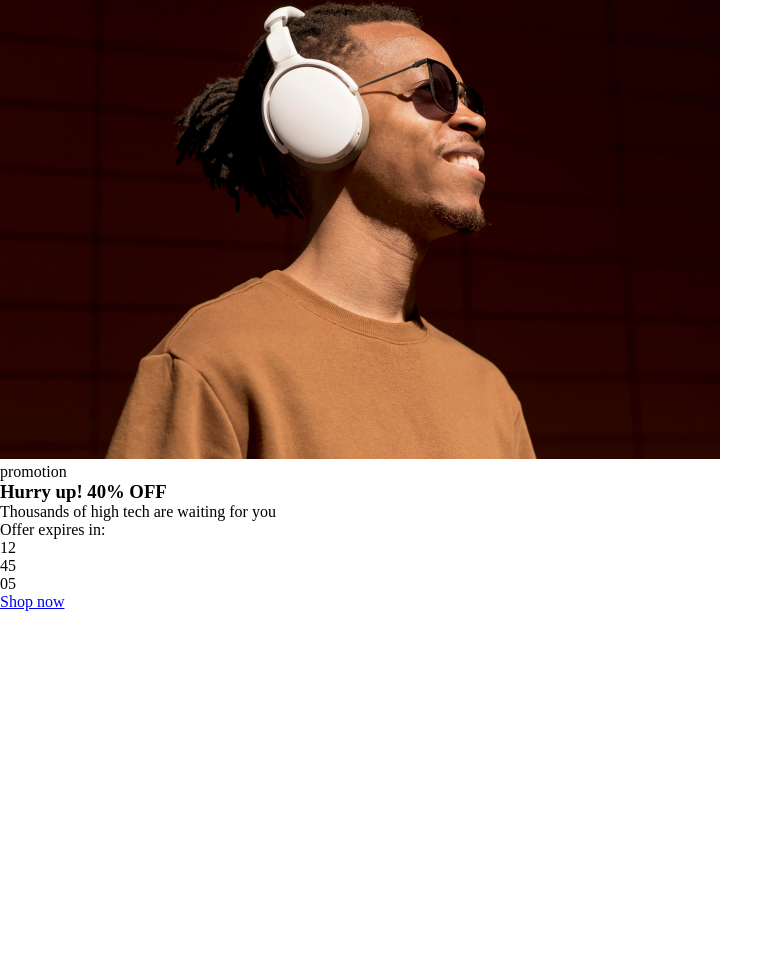
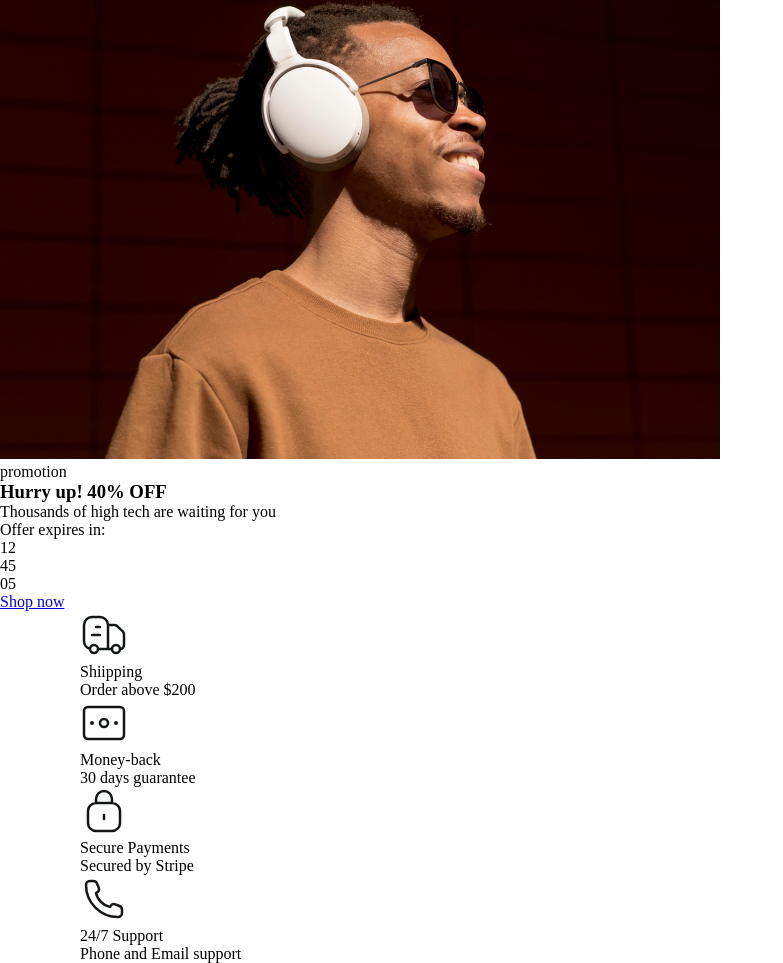
Before and after one commit to vikamary/HeadPhones, a website: page src/html/index.html in a window 1280 px wide. Shown: the part 3512-4475 px from the top of the page, without its empty margins (0-783 px from the left). Before the commit the page ends 4123 px from the top, so only its background shows below. Drawn offline with Linux system fonts and the light colour scheme.

Commit message:
Start Section Value

```diff
--- a/src/html/index.html
+++ b/src/html/index.html
@@ -547,6 +547,33 @@
     </div>
   </section>
 
+  <section class="values">
+    <div class="container">
+      <div class="values__wrapper">
+        <div class="value__cards">
+          <img src="/src/img/shipping.svg" alt="shipping" class="value-icon">
+          <div class="value__title">Shiipping</div>
+          <div class="value__description">Order above $200</div>
+        </div>
+        <div class="value__cards">
+          <img src="/src/img/finance.svg" alt="money-back" class="value-icon">
+          <div class="value__title">Money-back</div>
+          <div class="value__description">30 days guarantee</div>
+        </div>
+        <div class="value__cards">
+          <img src="/src/img/lock.svg" alt="lock" class="value-icon">
+          <div class="value__title">Secure Payments</div>
+          <div class="value__description">Secured by Stripe</div>
+        </div>
+        <div class="value__cards">
+          <img src="/src/img/call.svg" alt="call" class="value-icon">
+          <div class="value__title">24/7 Support</div>
+          <div class="value__description">Phone and Email support</div>
+        </div>
+      </div>
+    </div>
+  </section>
+
   <script src="/src/js/index.js"></script>
 </body>
 </html>
```
Also changed, not shown: src/img/call.svg (added), src/img/finance.svg (added), src/img/lock.svg (added), src/img/shipping.svg (added).
